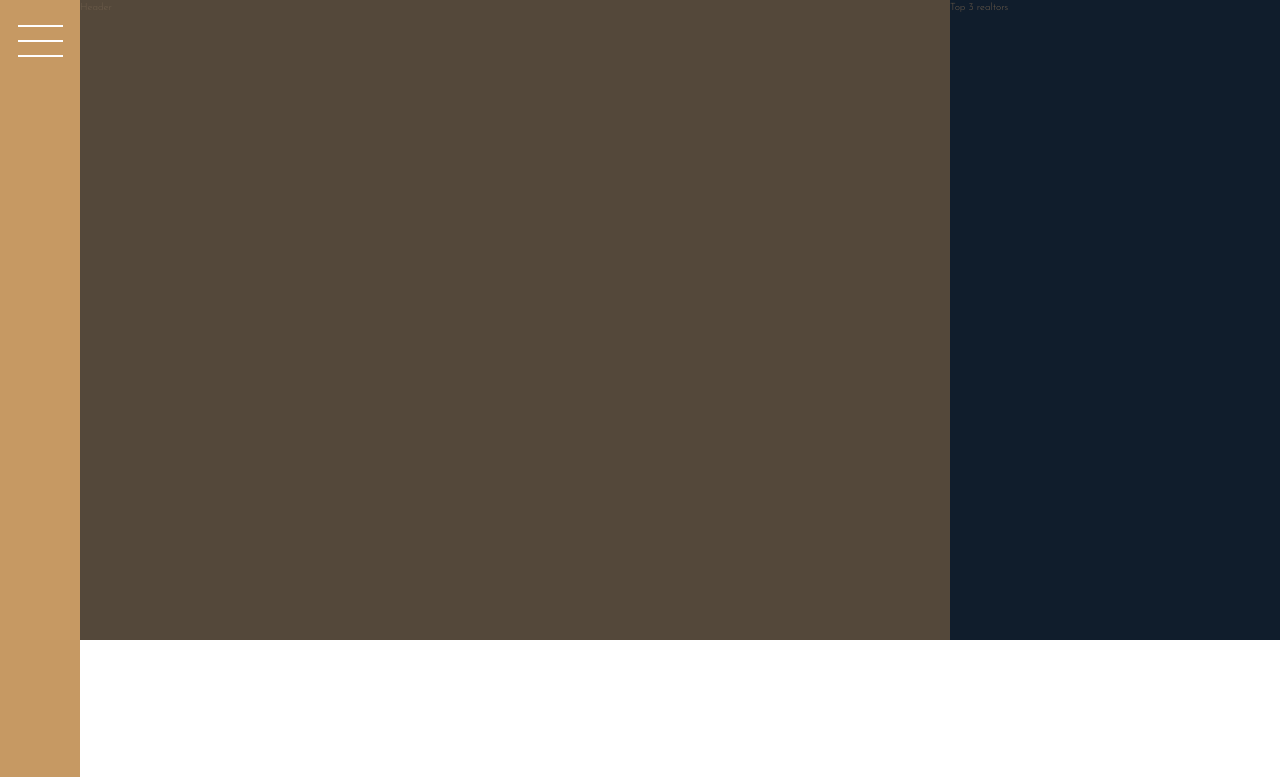
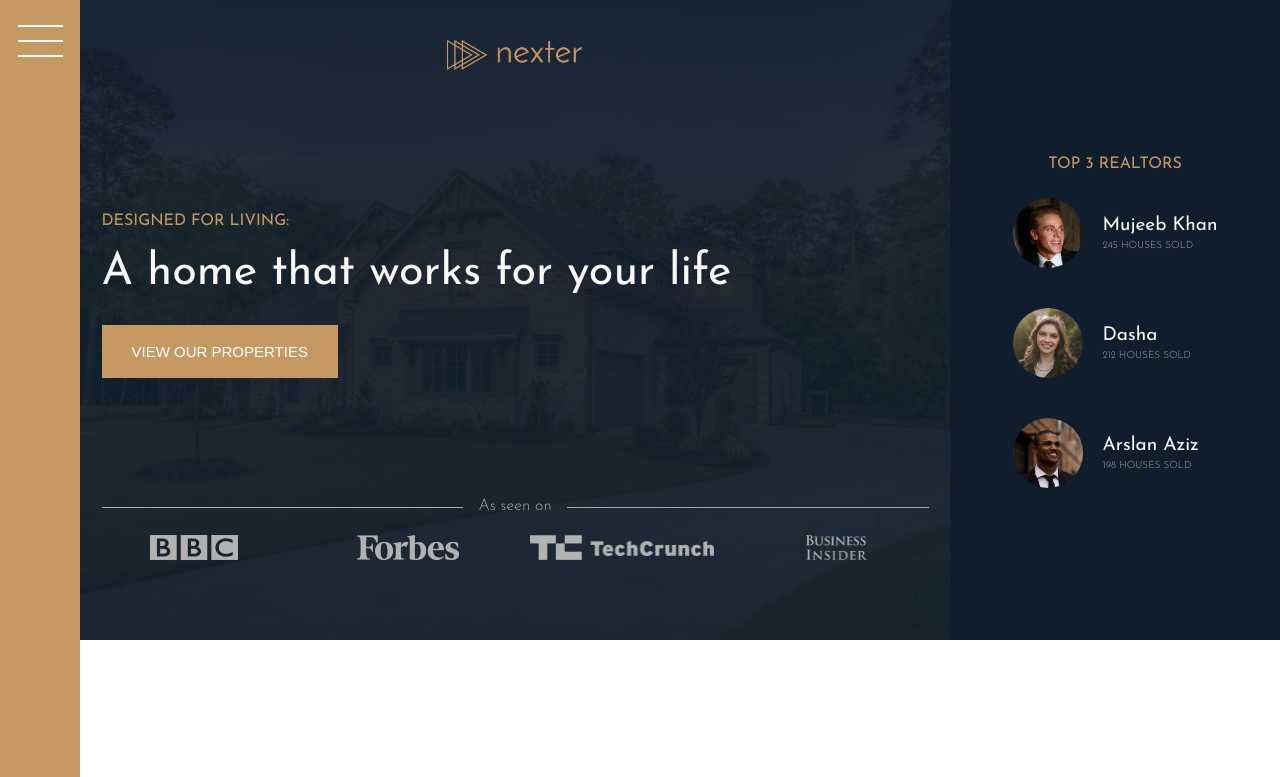
Before and after one commit to Abdulmannankhann/nexter, a website: page index.html in a window 1280 px wide. Shown: the top 777 px of the page. Drawn offline with Linux system fonts and the light colour scheme.

Commit message:
build header and realtors section

```diff
--- a/index.html
+++ b/index.html
@@ -19,9 +19,48 @@
       <button class="nav-btn"></button>
     </div>
 
-    <header class="header">Header</header>
+    <header class="header">
+      <img src="img/logo.png" alt="Nexter logo" class="header__logo" />
 
-    <div class="realtors">Top 3 realtors</div>
+      <h3 class="heading-3">Designed for living:</h3>
+      <h1 class="heading-1">A home that works for your life</h1>
+      <button class="btn header__btn">View our properties</button>
+
+      <div class="header__seeon-text">As seen on</div>
+      <div class="header__seeon-logos">
+        <img src="img/logo-bbc.png" alt="Seen on logo 1" />
+        <img src="img/logo-forbes.png" alt="Seen on logo 2" />
+        <img src="img/logo-techcrunch.png" alt="Seen on logo 3" />
+        <img src="img/logo-bi.png" alt="Seen on logo 4" />
+      </div>
+    </header>
+
+    <div class="realtors">
+      <h3 class="heading-3">Top 3 realtors</h3>
+
+      <div class="realtors__list">
+        <img src="img/realtor-1.jpeg" alt="Realtor 1" class="realtors__img" />
+
+        <div class="realtors__details">
+          <h4 class="heading-4 heading-4--light">Mujeeb Khan</h4>
+          <p class="realtors__sold">245 houses sold</p>
+        </div>
+
+        <img src="img/realtor-2.jpeg" alt="Realtor 2" class="realtors__img" />
+
+        <div class="realtors__details">
+          <h4 class="heading-4 heading-4--light">Dasha</h4>
+          <p class="realtors__sold">212 houses sold</p>
+        </div>
+
+        <img src="img/realtor-3.jpeg" alt="Realtor 3" class="realtors__img" />
+
+        <div class="realtors__details">
+          <h4 class="heading-4 heading-4--light">Arslan Aziz</h4>
+          <p class="realtors__sold">198 houses sold</p>
+        </div>
+      </div>
+    </div>
 
     <section class="features">
       <div class="feature">
--- a/sass/_header.scss
+++ b/sass/_header.scss
@@ -1,4 +1,57 @@
 .header {
   background-color: $color-grey-dark-1;
   grid-column: full-start / col-end 6;
+
+  background-image:
+    linear-gradient(rgba($color-secondary, 0.93), rgba($color-secondary, 0.93)),
+    url(../img/hero.jpeg);
+  background-size: cover;
+  background-position: center;
+  padding: 8rem;
+  padding-top: 4rem;
+
+  display: grid;
+  grid-template-rows: 1fr min-content 6rem 1fr;
+  grid-template-columns: max-content;
+  grid-row-gap: 1.5rem;
+  justify-content: center;
+
+  &__logo {
+    height: 3rem;
+    justify-self: center;
+  }
+
+  &__btn {
+    align-self: start;
+    justify-self: start;
+  }
+
+  &__seeon-text {
+    font-size: 1.6rem;
+    color: $color-grey-light-2;
+    display: grid;
+	grid-template-columns: 1fr max-content 1fr;
+	grid-column-gap: 1.5rem;
+	align-items: center;
+
+    &::before,
+    &::after {
+      content: "";
+      height: 1px;
+      display: block;
+      background-color: currentColor;
+    }
+  }
+
+  &__seeon-logos {
+    display: grid;
+    grid-template-columns: repeat(4, 1fr);
+    grid-column-gap: 3rem;
+    justify-items: center;
+
+    img {
+      height: 2.5rem;
+      filter: brightness(70%);
+    }
+  }
 }
--- a/sass/_realtors.scss
+++ b/sass/_realtors.scss
@@ -1,4 +1,30 @@
 .realtors {
   background-color: $color-secondary;
   grid-column: col-start 7 / full-end;
+  padding: 3rem;
+  display: grid;
+  align-content: center;
+  justify-content: center;
+  grid-row-gap: 2rem;
+  justify-items: center;
+
+  &__list {
+    display: grid;
+    grid-template-columns: min-content max-content;
+    align-items: center;
+    grid-column-gap: 2rem;
+    grid-row-gap: 5vh;
+  }
+
+  &__img {
+    width: 7rem;
+    border-radius: 50%;
+    display: block;
+  }
+
+  &__sold {
+    text-transform: uppercase;
+    color: $color-grey-light-2;
+    margin-top: -3px;
+  }
 }
--- a/sass/_typography.scss
+++ b/sass/_typography.scss
@@ -5,6 +5,9 @@
 
 .heading-1 {
   @extend %heading;
+  font-size: 4.5rem;
+  color: $color-grey-light-1;
+  line-height: 1;
 }
 
 .heading-2 {
```
Also changed, not shown: css/style.css, 1 other file.
